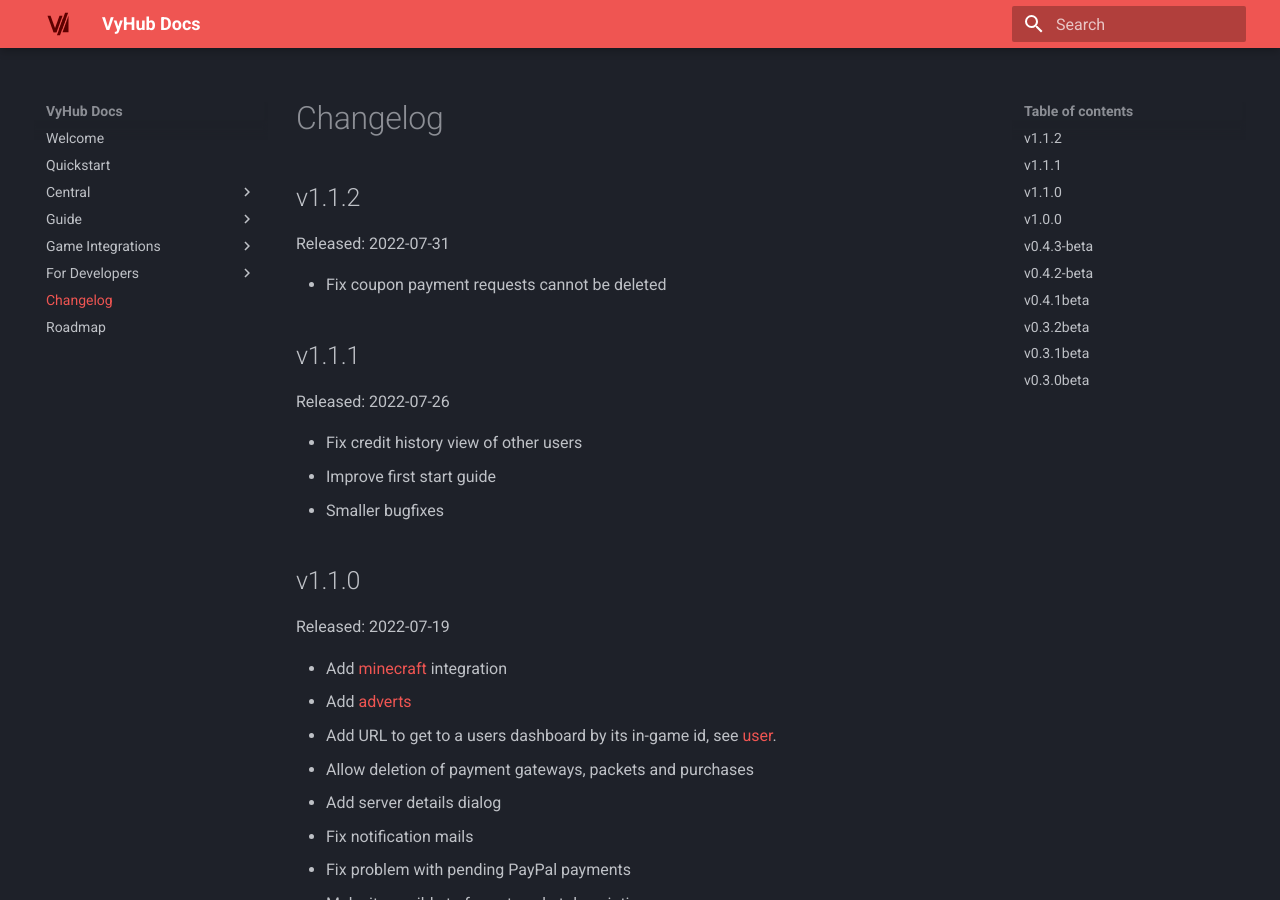
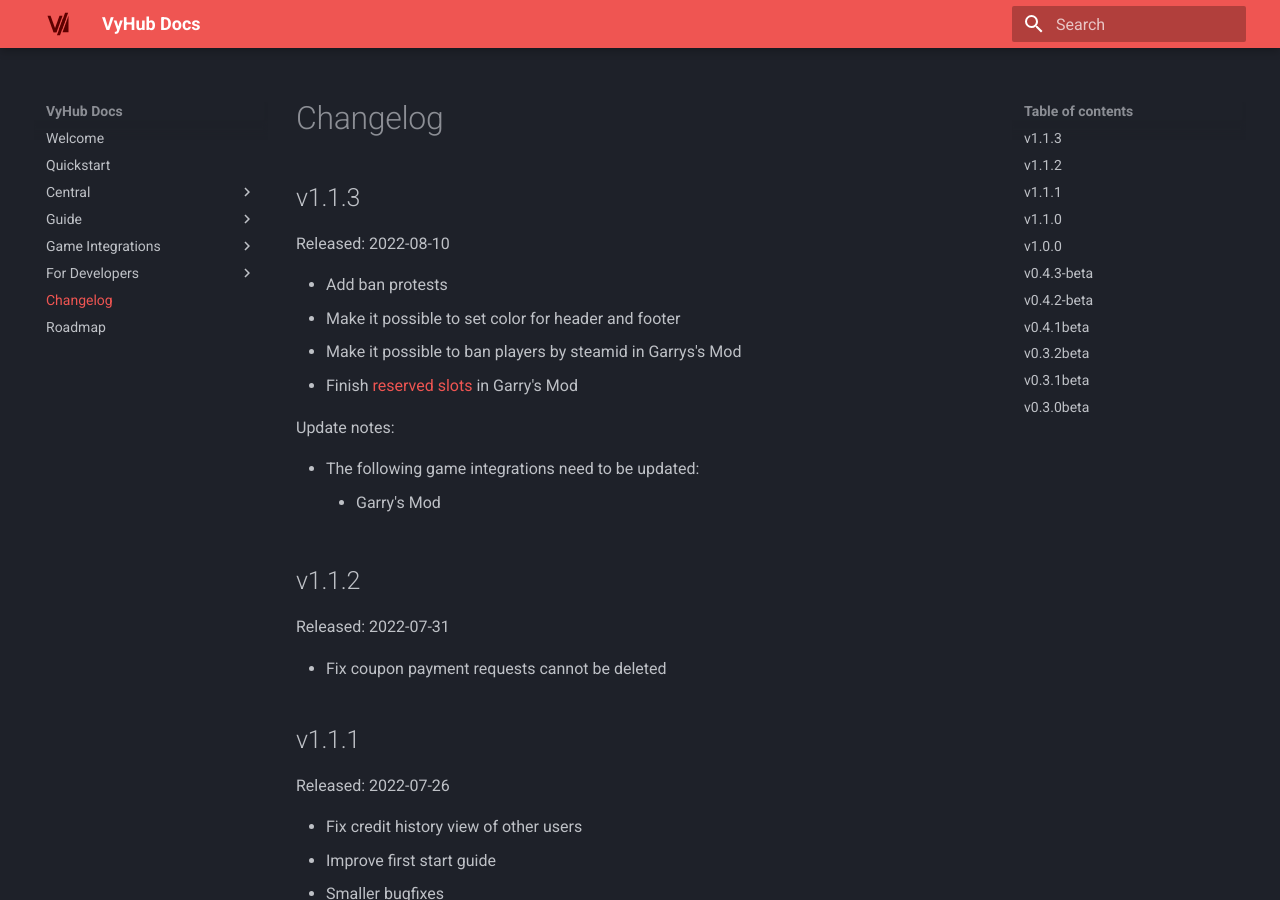
Before and after one commit to nyx-project/vyhub-documentation, an MkDocs documentation site: the page built from docs/changelog.md, in a window 1280 px wide and 900 px high. Built offline with MkDocs 1.6.1 and Material for MkDocs 9.7.7, drawn with Linux system fonts in a browser that asks for light colours; the version menu is left out.

Commit message:
Update docs for 1.1.3

```diff
--- a/docs/changelog.md
+++ b/docs/changelog.md
@@ -1,4 +1,17 @@
 # Changelog
+
+## v1.1.3
+Released: 2022-08-10
+
+- Add ban protests
+- Make it possible to set color for header and footer
+- Make it possible to ban players by steamid in Garrys's Mod
+- Finish [reserved slots](game/gmod.md#reserved-slots) in Garry's Mod
+
+Update notes:
+
+- The following game integrations need to be updated:
+    - Garry's Mod
 
 ## v1.1.2
 Released: 2022-07-31
```
Also changed, not shown: docs/guide/ban.md (+4 -0 lines), docs/guide/customizability.md (+5 -3 lines).
